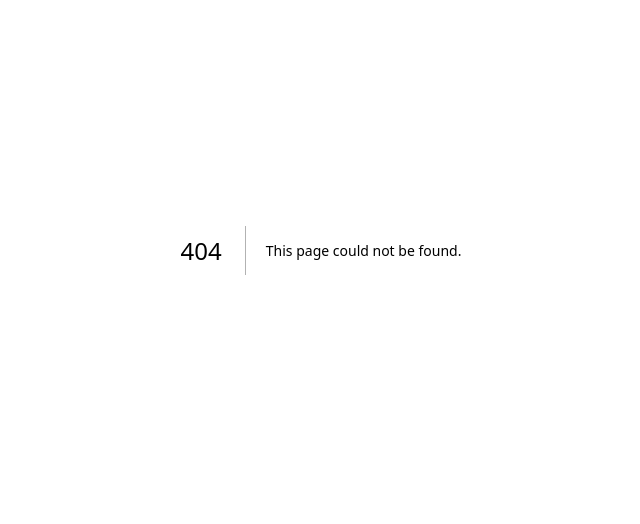
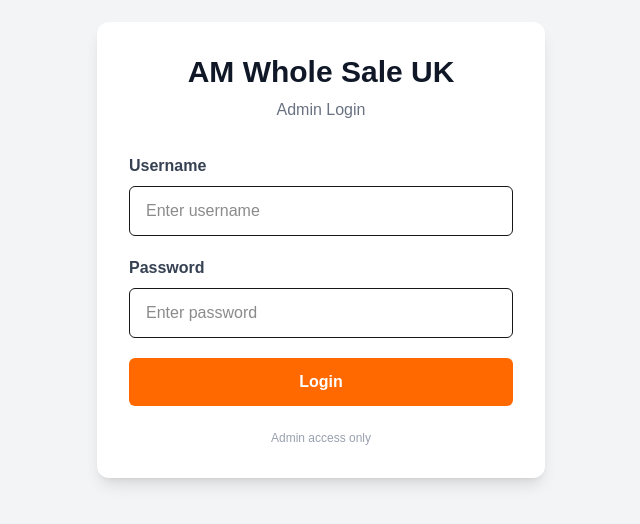
Before and after one commit to shamzakhan2003-ux/Hamza-Nazakat, a Next.js app: page /admin/login in a window 1280 px wide. Before the commit this address had no page. Shown: the part 150-674 px from the top of the page, without its empty margins (319-959 px from the left). Built offline with nearby package versions, Linux system fonts and the light colour scheme.

Commit message:
Add admin logout system

```diff
--- /dev/null
+++ b/app/admin/LogoutButton.tsx
@@ -0,0 +1,41 @@
+"use client";
+
+import { useRouter } from "next/navigation";
+import { useState } from "react";
+
+export default function LogoutButton() {
+  const router = useRouter();
+  const [loading, setLoading] = useState(false);
+
+  async function handleLogout() {
+    setLoading(true);
+
+    try {
+      const response = await fetch("/api/admin/logout", {
+        method: "POST",
+      });
+
+      if (!response.ok) {
+        throw new Error("Logout failed");
+      }
+
+      router.push("/admin/login");
+      router.refresh();
+    } catch (error) {
+      console.error("Logout error:", error);
+      setLoading(false);
+      alert("Logout failed. Please try again.");
+    }
+  }
+
+  return (
+    <button
+      type="button"
+      onClick={handleLogout}
+      disabled={loading}
+      className="rounded-md bg-red-500 px-5 py-2 font-semibold text-white hover:bg-red-600 disabled:cursor-not-allowed disabled:opacity-50"
+    >
+      {loading ? "Logging out..." : "Logout"}
+    </button>
+  );
+}
--- /dev/null
+++ b/app/admin/login/page.tsx
@@ -0,0 +1,117 @@
+"use client";
+
+import { FormEvent, useState } from "react";
+
+export default function AdminLoginPage() {
+  const [username, setUsername] = useState("");
+  const [password, setPassword] = useState("");
+  const [error, setError] = useState("");
+  const [loading, setLoading] = useState(false);
+
+  async function handleLogin(event: FormEvent<HTMLFormElement>) {
+    event.preventDefault();
+
+    setError("");
+    setLoading(true);
+
+    try {
+      const response = await fetch("/api/admin/login", {
+        method: "POST",
+        headers: {
+          "Content-Type": "application/json",
+        },
+        body: JSON.stringify({
+          username,
+          password,
+        }),
+      });
+
+      const data = await response.json();
+
+      if (!response.ok) {
+        setError(data.error || "Invalid username or password.");
+        return;
+      }
+
+      window.location.href = "/admin";
+    } catch {
+      setError("Something went wrong. Please try again.");
+    } finally {
+      setLoading(false);
+    }
+  }
+
+  return (
+    <main className="flex min-h-screen items-center justify-center bg-gray-100 px-4">
+      <div className="w-full max-w-md rounded-xl bg-white p-8 shadow-lg">
+        <div className="mb-8 text-center">
+          <h1 className="text-3xl font-bold text-gray-900">
+            AM Whole Sale UK
+          </h1>
+
+          <p className="mt-2 text-gray-500">
+            Admin Login
+          </p>
+        </div>
+
+        <form onSubmit={handleLogin} className="space-y-5">
+          <div>
+            <label
+              htmlFor="username"
+              className="mb-2 block font-semibold text-gray-700"
+            >
+              Username
+            </label>
+
+            <input
+              id="username"
+              type="text"
+              value={username}
+              onChange={(event) => setUsername(event.target.value)}
+              placeholder="Enter username"
+              required
+              className="w-full rounded-md border px-4 py-3 outline-none focus:border-orange-500"
+            />
+          </div>
+
+          <div>
+            <label
+              htmlFor="password"
+              className="mb-2 block font-semibold text-gray-700"
+            >
+              Password
+            </label>
+
+            <input
+              id="password"
+              type="password"
+              value={password}
+              onChange={(event) => setPassword(event.target.value)}
+              placeholder="Enter password"
+              required
+              className="w-full rounded-md border px-4 py-3 outline-none focus:border-orange-500"
+            />
+          </div>
+
+          {error && (
+            <div className="rounded-md bg-red-100 px-4 py-3 text-sm font-semibold text-red-600">
+              {error}
+            </div>
+          )}
+
+          <button
+            type="submit"
+            disabled={loading}
+            className="w-full rounded-md bg-orange-500 py-3 font-bold text-white transition hover:bg-orange-600 disabled:cursor-not-allowed disabled:opacity-60"
+          >
+            {loading ? "Logging in..." : "Login"}
+          </button>
+        </form>
+
+        <p className="mt-6 text-center text-xs text-gray-400">
+          Admin access only
+        </p>
+      </div>
+    </main>
+  );
+}
--- a/app/admin/page.tsx
+++ b/app/admin/page.tsx
@@ -1,5 +1,6 @@
 import Link from "next/link";
 import { prisma } from "../lib/prisma";
+import LogoutButton from "./LogoutButton";
 
 export default async function AdminPage() {
   const orders = await prisma.order.findMany({
@@ -24,10 +25,8 @@ export default async function AdminPage() {
 
   return (
     <main className="min-h-screen bg-gray-100 text-gray-900">
-
       <header className="bg-gray-900 text-white">
         <div className="mx-auto flex max-w-7xl items-center justify-between px-4 py-5">
-
           <div>
             <h1 className="text-2xl font-bold">
               AM Whole Sale UK
@@ -38,6 +37,7 @@ export default async function AdminPage() {
             </p>
           </div>
 
+          <div className="flex items-center gap-3">
             <Link
               href="/"
               className="rounded-md bg-orange-500 px-5 py-2 font-semibold hover:bg-orange-600"
@@ -45,17 +45,17 @@ export default async function AdminPage() {
               View Store
             </Link>
 
+            <LogoutButton />
+          </div>
         </div>
       </header>
 
       <section className="mx-auto max-w-7xl px-4 py-8">
-
         <h2 className="mb-6 text-3xl font-bold">
           Dashboard
         </h2>
 
         <div className="grid gap-6 md:grid-cols-3">
-
           <div className="rounded-lg bg-white p-6 shadow-sm">
             <p className="text-sm text-gray-500">
               Total Orders
@@ -85,19 +85,15 @@ export default async function AdminPage() {
               £{totalSales.toFixed(2)}
             </p>
           </div>
-
         </div>
 
         <div className="mt-10 rounded-lg bg-white p-6 shadow-sm">
-
           <h2 className="text-xl font-bold">
             Recent Orders
           </h2>
 
           <div className="mt-6 overflow-x-auto">
-
             <table className="w-full text-left">
-
               <thead>
                 <tr className="border-b text-sm text-gray-500">
                   <th className="px-4 py-3">
@@ -131,13 +127,11 @@ export default async function AdminPage() {
               </thead>
 
               <tbody>
-
                 {orders.map((order) => (
                   <tr
                     key={order.id}
                     className="border-b last:border-b-0"
                   >
-
                     <td className="px-4 py-4 font-bold">
                       #{order.id}
                     </td>
@@ -180,18 +174,12 @@ export default async function AdminPage() {
                         View
                       </Link>
                     </td>
-
                   </tr>
                 ))}
-
               </tbody>
-
             </table>
-
           </div>
-
         </div>
-
       </section>
 
       <footer className="mt-10 bg-gray-900 py-8 text-center text-white">
@@ -199,7 +187,6 @@ export default async function AdminPage() {
           © 2026 AM Whole Sale UK
         </p>
       </footer>
-
     </main>
   );
 }
--- /dev/null
+++ b/app/api/admin/login/route.ts
@@ -0,0 +1,51 @@
+import { NextResponse } from "next/server";
+
+export async function POST(request: Request) {
+  try {
+    const body = await request.json();
+
+    const username = String(body.username || "");
+    const password = String(body.password || "");
+
+    const adminUsername = process.env.ADMIN_USERNAME;
+    const adminPassword = process.env.ADMIN_PASSWORD;
+
+    if (!adminUsername || !adminPassword) {
+      return NextResponse.json(
+        { error: "Admin login is not configured." },
+        { status: 500 }
+      );
+    }
+
+    if (
+      username !== adminUsername ||
+      password !== adminPassword
+    ) {
+      return NextResponse.json(
+        { error: "Invalid username or password." },
+        { status: 401 }
+      );
+    }
+
+    const response = NextResponse.json({
+      success: true,
+    });
+
+    response.cookies.set("admin_session", "authenticated", {
+      httpOnly: true,
+      secure: process.env.NODE_ENV === "production",
+      sameSite: "lax",
+      path: "/",
+      maxAge: 60 * 60 * 24,
+    });
+
+    return response;
+  } catch (error) {
+    console.error("ADMIN LOGIN ERROR:", error);
+
+    return NextResponse.json(
+      { error: "Something went wrong." },
+      { status: 500 }
+    );
+  }
+}
--- /dev/null
+++ b/app/api/admin/logout/route.ts
@@ -0,0 +1,17 @@
+import { NextResponse } from "next/server";
+
+export async function POST() {
+  const response = NextResponse.json({
+    success: true,
+  });
+
+  response.cookies.set("admin_session", "", {
+    httpOnly: true,
+    secure: process.env.NODE_ENV === "production",
+    sameSite: "lax",
+    path: "/",
+    maxAge: 0,
+  });
+
+  return response;
+}
--- /dev/null
+++ b/proxy.ts
@@ -0,0 +1,22 @@
+import { NextRequest, NextResponse } from "next/server";
+
+export function proxy(request: NextRequest) {
+  const session = request.cookies.get("admin_session");
+
+  if (
+    request.nextUrl.pathname.startsWith("/admin") &&
+    request.nextUrl.pathname !== "/admin/login"
+  ) {
+    if (!session || session.value !== "authenticated") {
+      return NextResponse.redirect(
+        new URL("/admin/login", request.url)
+      );
+    }
+  }
+
+  return NextResponse.next();
+}
+
+export const config = {
+  matcher: ["/admin/:path*"],
+};
```
Lines whose indentation alone changed are shown as unchanged.
